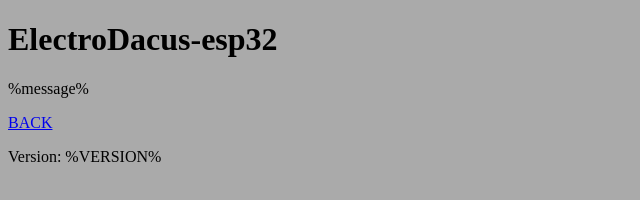
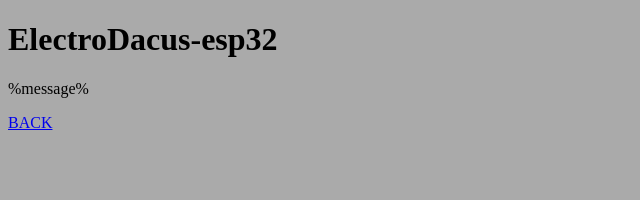
Before and after one commit to armageddon421/electrodacus-esp32, a plain HTML site: page data/web/set_response.html in a window 1280 px wide. Shown: the whole page, without its empty margins (0-640 px from the left). Drawn offline with Linux system fonts and the light colour scheme.

Commit message:
removed version from setting response

```diff
--- a/data/web/set_response.html
+++ b/data/web/set_response.html
@@ -20,7 +20,6 @@
 
     <p><a href="settings.html">BACK</a></p>
 
-    <p>Version: %VERSION%</p>
 
 </body>
 </html>
```
